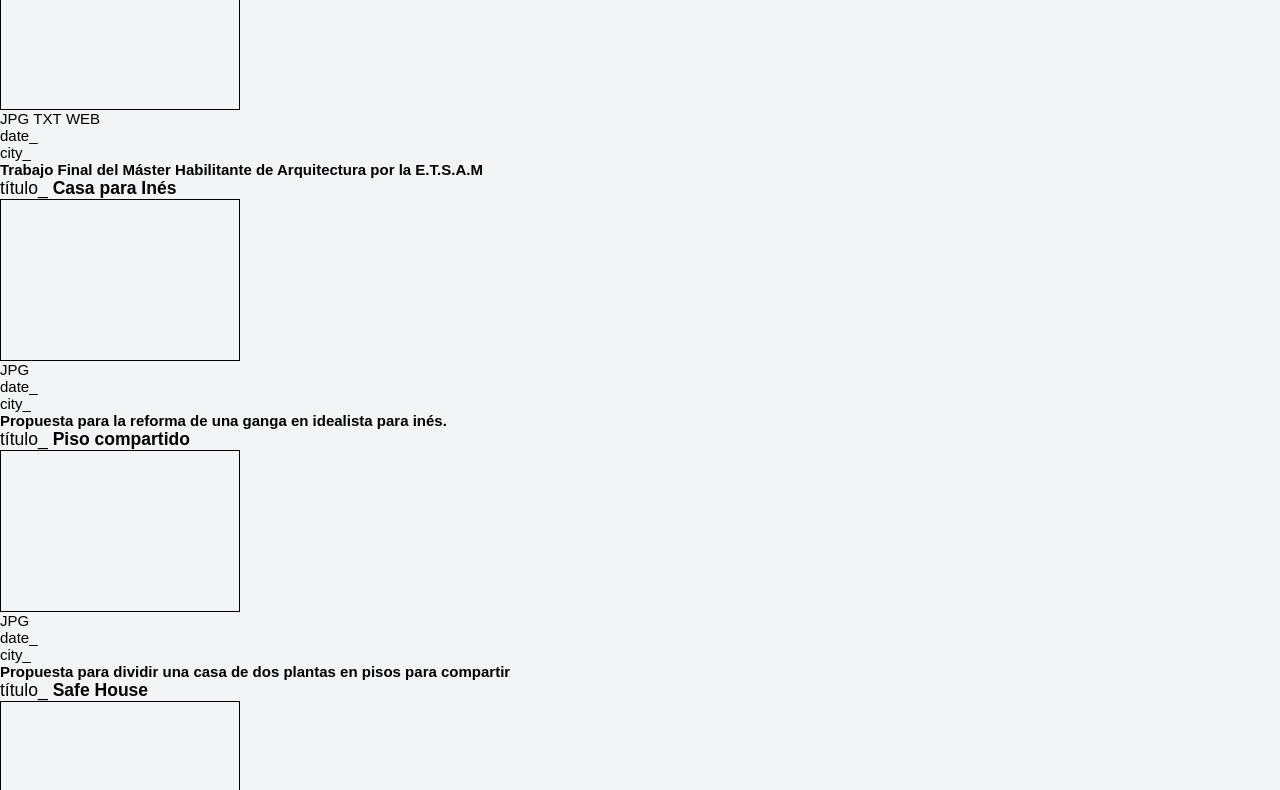
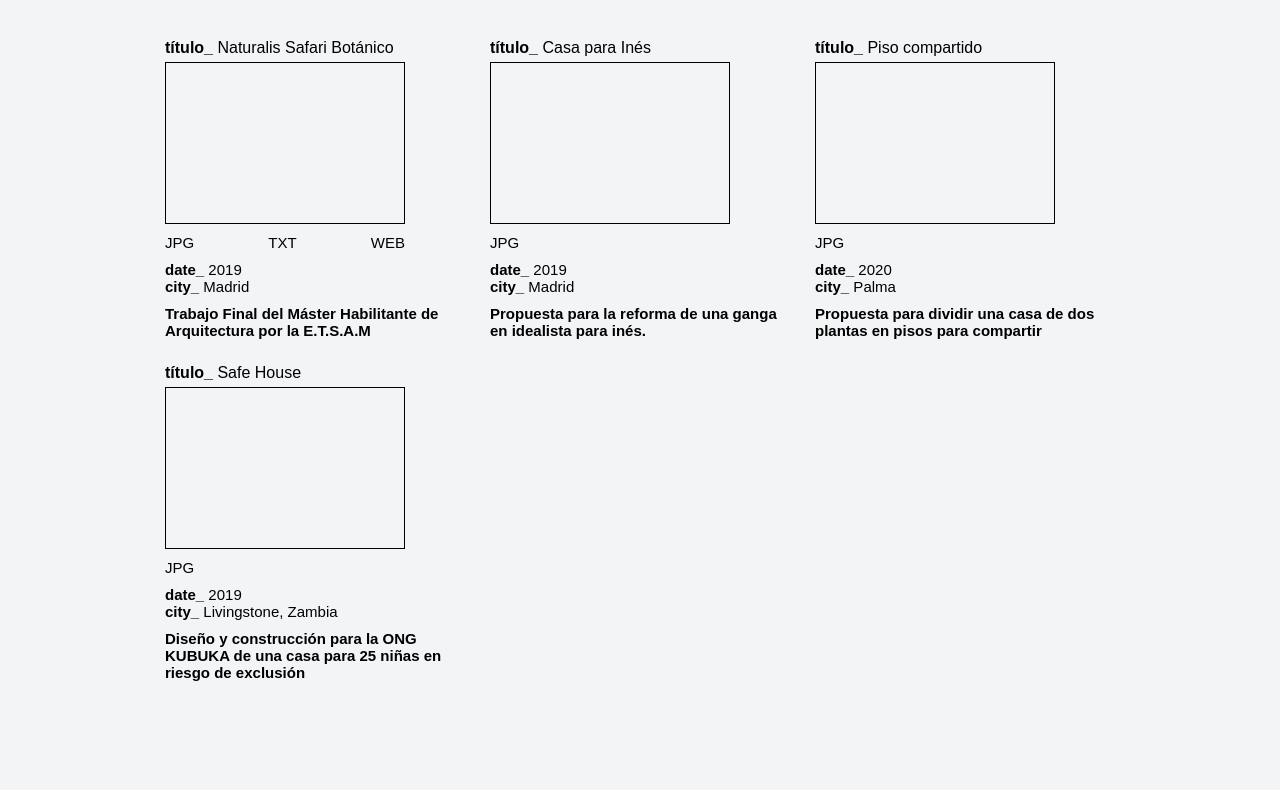
Before and after one commit to inesppino/mariet, a website: page _src/templates/portfolio.html in a window 1280 px wide. Shown: the part 73-863 px from the top of the page. After the commit the page ends 809 px from the top, so only its background shows below. Drawn offline with nearby package versions, Linux system fonts and the light colour scheme; files that its build step writes are made by us from their sources.

Commit message:
feat(portfolio): main structure and styles in desktop view

```diff
--- a/_src/assets/scss/components/_portfolio.scss
+++ b/_src/assets/scss/components/_portfolio.scss
@@ -4,16 +4,56 @@
 }
 
 .link__github:hover {
-  background-color: #CCC;
+  background-color: #ccc;
   color: #000;
 }
 
-:host{
-  padding: 85px;
+.projects_title {
+  font-size: 3rem;
+  text-align: center;
 }
 
-.projects_picture{
-  border: 1px solid black;
-  width: 240px;
-  height: 162px;
+.projects_container {
+  padding: 55px;
+  font-family: $font-oswald;
+
+  ul {
+    display: grid;
+    justify-content: center;
+    grid-template-columns: repeat(auto-fill, minmax(260px, 300px));
+    grid-template-rows: auto;
+    column-gap: 25px;
+    row-gap: 25px;
+  }
+
+  li {
+    display: flex;
+    flex-direction: column;
+  }
+
+  h3 {
+    font-weight: 400;
+    font-size: 1rem;
+    margin-bottom: 5px;
+    span {
+      font-weight: 700;
+    }
+  }
+
+  .projects_picture {
+    border: 1px solid black;
+    width: 240px;
+    height: 162px;
+  }
+
+  .projects_buttons {
+    margin-top: 10px;
+    max-width: 240px;
+    display: flex;
+    justify-content: space-between;
+  }
+
+  .projects_info{
+    margin: 10px 0;
+  }
 }
--- a/_src/templates/portfolio.html
+++ b/_src/templates/portfolio.html
@@ -13,55 +13,56 @@
 
 <body>
   <partial src="_header.html"></partial>
-  <main>
+  <h1 class="projects_title">projects.</h1>
+  <main class="projects_container">
     <ul>
       <li>
         <h3><span>título_</span> Naturalis Safari Botánico</h3>
         <div class="projects_picture"></div>
-        <div>
+        <div class="projects_buttons">
           <span>JPG</span>
           <span>TXT</span>
           <span>WEB</span>
         </div>
-        <div>
-          <p><span>date_</span></p>
-          <p><span>city_</span></p>
+        <div class="projects_info">
+          <p>date_<span> 2019</span></p>
+          <p>city_<span> Madrid</span></p>
         </div>
         <h4>Trabajo Final del Máster Habilitante de Arquitectura por la E.T.S.A.M</h4>
       </li>
       <li>
         <h3><span>título_</span> Casa para Inés</h3>
         <div class="projects_picture"></div>
-        <div>
+        <div class="projects_buttons">
           <span>JPG</span>
         </div>
-        <div>
-          <p><span>date_</span></p>
-          <p><span>city_</span></p>
+        <div class="projects_info">
+          <p>date_<span> 2019</span></p>
+          <p>city_<span> Madrid</span></p>
         </div>
         <h4>Propuesta para la reforma de una ganga en idealista para inés.</h4>
       </li>
       <li>
         <h3><span>título_</span> Piso compartido</h3>
         <div class="projects_picture"></div>
-        <div>
+        <div class="projects_buttons">
           <span>JPG</span>
         </div>
-        <div>
-          <p><span>date_</span></p>
-          <p><span>city_</span></p>
+        <div class="projects_info">
+          <p>date_<span> 2020</span></p>
+          <p>city_<span> Palma</span></p>
         </div>
         <h4>Propuesta para dividir una casa de dos plantas en pisos para compartir</h4>
       </li>
       <li>
         <h3><span>título_</span> Safe House</h3>
         <div class="projects_picture"></div>
-        <div>
+        <div class="projects_buttons">
           <span>JPG</span>
         </div>
-        <div>
-          <p><span>date_</span></p>
-          <p><span>city_</span></p>
+        <div class="projects_info">
+          <p>date_<span> 2019</span></p>
+          <p>city_<span> Livingstone, Zambia</span></p>
         </div>
         <h4>Diseño y construcción para la ONG KUBUKA de una casa para 25 niñas en riesgo de exclusión</h4>
       </li>
```
